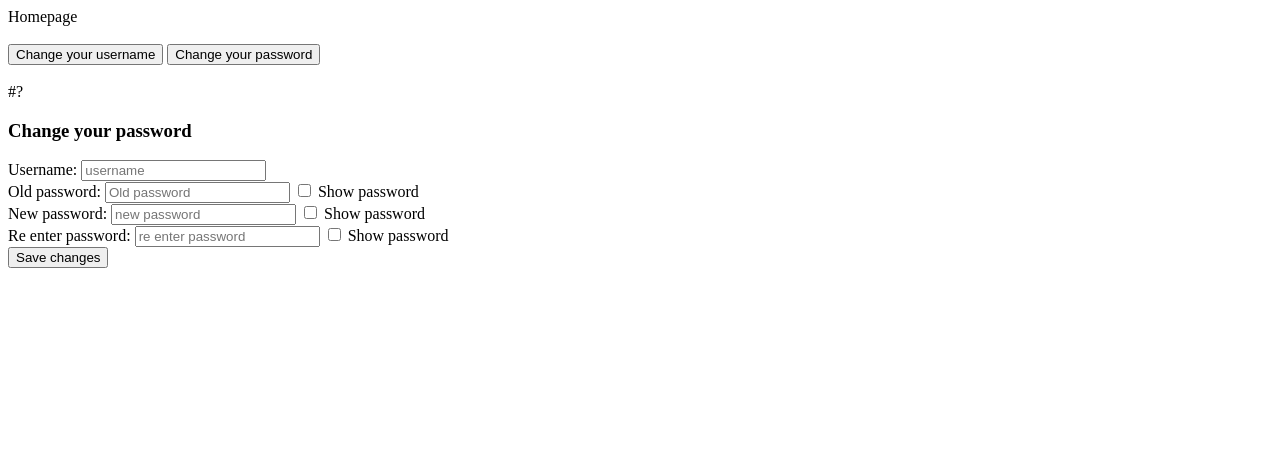
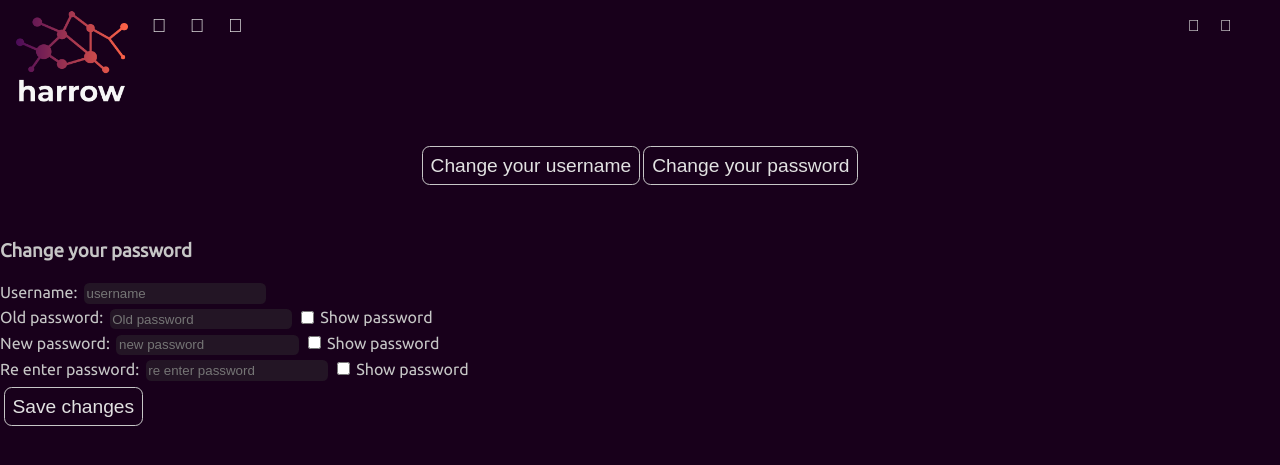
Before and after one commit to g-ioannou/Harrow, a PHP site: page /profile.php in a window 1280 px wide. Shown: the top 465 px of the page. Run offline with PHP 8.4, Linux system fonts and the light colour scheme; the visitor is signed in with stand-in values (Sample User, id 1); data that the repository does not hold is empty; some libraries are stand-ins or nearby versions.

Commit message:
Fixed wait entry error, edit profile css

```diff
--- a/controller/files.js
+++ b/controller/files.js
@@ -337,7 +337,7 @@ class HARfile {
         },
       };
 
-      console.log(cleaned_entry);
+
       cleaned_entries.push(cleaned_entry);
     }
     return cleaned_entries;
--- a/controller/save_file.js
+++ b/controller/save_file.js
@@ -8,6 +8,7 @@ $(document).ready(function () {
 });
 
 function upload_file_to_server(file) {
+
   notify("upload", `<b>Uploading file: ${file.name}`);
 
   $.ajax({
@@ -29,7 +30,7 @@ function upload_file_to_server(file) {
         "error",
         `<b>Couldn't upload ${file.name}</b> <br> Error 500 (internal server error): ${error}`
       );
-      notifications_timeout;
+
     },
   });
 }
--- a/database.sql
+++ b/database.sql
@@ -38,7 +38,7 @@ CREATE TABLE entries(
 	entry_id BIGINT AUTO_INCREMENT,
 	serverIpAddress VARCHAR(255),
 	startedDateTime DATETIME DEFAULT NULL,
-	wait FLOAT(5,5),
+	wait FLOAT(50,5),
 	PRIMARY KEY (entry_id),
 	CONSTRAINT entry_file_fk FOREIGN KEY (file_id) REFERENCES files(file_id)
 	ON DELETE CASCADE ON UPDATE CASCADE
@@ -148,7 +148,7 @@ CREATE PROCEDURE `add_entry`(
 	IN `inp_file_id` BIGINT,
 	IN `inp_startedDateTime` VARCHAR(255),
 	IN `inp_serverIpAddress` VARCHAR(255),
-	IN `inp_wait` FLOAT(5,5)
+	IN `inp_wait` FLOAT(50,5)
 )
 
 BEGIN
--- a/view/home_user/files.php
+++ b/view/home_user/files.php
@@ -77,9 +77,7 @@ if (!isset($_SESSION['email'])) {
             <button class='btn' id='admin-btn' type="button" hidden>Admin Dashboard</button>
         </div>
 
-        <div class="spacer">
-
-        </div>
+        <div class="spacer"></div>
 
         <!-- New files area -->
         <div class="new-files">
--- a/view/home_user/heatmap.php
+++ b/view/home_user/heatmap.php
@@ -30,7 +30,7 @@ session_start();
 
     <div id="map"></div>
     <button id="back-to-home" class='btn'><i class="fas fa-home"></i></button>
-    <button id="open-panel" class="btn"><i class="fas fa-cog"></i></button>
+    <button id="open-panel" class="btn"><i class="fas fa-file"></i></button>
     <div class="legend">less <span id="more">more</span> </div>
     <button id="legend-tip" class="btn"><i class="fas fa-question"></i></button>
 
--- a/view/home_user/home.php
+++ b/view/home_user/home.php
@@ -41,7 +41,7 @@ include "../../model/connection_db.php";
         <a href="/harrow/view/home_user/heatmap.php" class="btn action-btn"><i class="fal fa-map-marked-alt"></i></a>
 
         <!--user logout-->
-        <a class='nav-btn' id='logout-btn' href="/harrow/controller/logout.html"><i class="fal fa-door-open"></i></a>
+        <a class='nav-btn' id='logout-btn' href="/harrow/controller/logout.php"><i class="fal fa-door-open"></i></a>
         <!--Edit profile-->
         <a class='nav-btn' href="profile.php"><i class="fal fa-user"></i></a>
 
--- a/view/home_user/profile.php
+++ b/view/home_user/profile.php
@@ -1,9 +1,10 @@
 <?php
+session_start();
+include "../../model/connection_db.php";
 
-include "../../model/connection_db.php";
-//if(!isset($_SESSION['email'])){
-//   header('Location: home.php');
-//}
+if (!isset($_SESSION['email'])) {
+    header('location: ../../view/login/login.html');
+}
 ?>
 
 <!DOCTYPE html>
@@ -13,33 +14,45 @@ include "../../model/connection_db.php";
     <meta charset="UTF-8">
     <meta name="viewport" content="width=device-width, initial-scale=1.0">
     <script src="https://ajax.googleapis.com/ajax/libs/jquery/3.2.1/jquery.min.js"></script>
+    <link rel="stylesheet" href="https://pro.fontawesome.com/releases/v5.15.1/css/all.css" type="text/css">
     <script src="/harrow/controller/edit_profile.js"></script>
     <script src="/harrow/view/style/home.js"></script>
-    <link rel="stylesheet" href="/harrow/view/style/user.css">
+
+    <link href="https://fonts.googleapis.com/css2?family=Ubuntu&display=swap" rel="stylesheet">
 
 
+    <link rel="stylesheet" href="/harrow/view/style/topbar.css">
+    <link rel="stylesheet" href="/harrow/view/style/profile.css">
     <title>Edit profile</title>
 </head>
 
 <body>
 
     <div class="top-bar">
-        <div class="logo" >Homepage</div>
+        <a class="logo"><img id="the-logo" src="/harrow/view/images/logo_white_color.png" alt=""></a>
 
+        <a href="/harrow/view/home_user/home.php" class="btn action-btn"><i class="fal fa-home"></i></a>
 
+        <a href="/harrow/view/home_user/files.php" class="btn action-btn"><i class="fal fa-file"></i></a>
 
+        <a href="/harrow/view/home_user/heatmap.php" class="btn action-btn"><i class="fal fa-map-marked-alt"></i></a>
         <!--user logout-->
-        <a class='btn nav-btn' id='logout-btn' href="/harrow/controller/logout.php"><i class="fal fa-door-open"></i></a>
+        <a class='nav-btn' id='logout-btn' href="/harrow/controller/logout.php"><i class="fal fa-door-open"></i></a>
         <!--Edit profile-->
-        <a class='btn nav-btn' href="profile.php"><i class="fal fa-user"></i></a>
+        <a class='nav-btn' href="profile.php"><i class="fal fa-user"></i></a>
 
-
+        <!-- Admin dashboard -->
         <button class='btn' id='admin-btn' type="button" hidden>Admin Dashboard</button>
     </div>
 
+    <div class="spacer"></div>
+
+    <div class="page">
         <br>
+        <div class="action-buttons">
             <button type="button" class="btn btn-success btn-sm" id="main_username">Change your username</button>
             <button type="button" class="btn btn-success btn-sm" id="main_password">Change your password</button>
+        </div>
         <br>
         <br>
 
@@ -53,19 +66,19 @@ include "../../model/connection_db.php";
             <div id="username_error"></div>
 
             <div class="form-user">
-            <label for="username">Username:</label>
+                <label for="username">Username</label><br>
                 <input type="text" class="form-control" id="username_u" placeholder="username" name="username_u" required="">
                 <span class="error_form" id="username_error_message"></span>
             </div>
 
             <div class="form-user">
-            <label for="username">New username:</label>
+                <label for="username">New username</label><br>
                 <input type="text" class="form-control" id="new_username" placeholder="new username" name="new_username" required="">
                 <span class="error_form" id="new_username_error"></span>
             </div>
 
             <div class="form-user">
-            <label for="password">Password:</label>
+                <label for="password">Password</label><br>
                 <input type="password" class="form-control" id="password_user" placeholder="password" name="password_user" pattern="(?=.*\d)(?=.*[a-z])(?=.*[A-Z]).{8,32}" title="Your password must be at least 8 characters long, contain at least one number, one symbol and have a mixture of uppercase and lowercase letters." required="">
                 <span class="error_form" id="pass_error_message"></span>
 
@@ -82,7 +95,7 @@ include "../../model/connection_db.php";
 
         <!--Change password form-->
 
-    #?
+
         <form action="/harrow/model/edit_profile.php" id="change_password" name="change_password" method="post">
 
             <h3>Change your password</h3>
@@ -131,7 +144,7 @@ include "../../model/connection_db.php";
 
         </form>
 
-
+    </div>
 </body>
 
 </html>
--- a/view/style/files.js
+++ b/view/style/files.js
@@ -81,7 +81,7 @@ function notify(type, msg) {
   $(".notifications").prepend(html_perma_notification);
   $(".notifications-side").fadeIn(300);
 
-  notifications_timeout;
+
   notification_glow();
   setTimeout(function () {
     $(".notifications-side").fadeOut(300);
--- a/view/style/heatmap.js
+++ b/view/style/heatmap.js
@@ -181,7 +181,7 @@ function clearHeatmap(heat) {
   try {
     mymap.removeLayer(heat);
   } catch (e) {}
-  let new_heat = L.heatLayer([[50, 50]], {
+  let new_heat = L.heatLayer([], {
     minOpacity: 1,
     gradient: {
       0.05: "lightgreen",
--- /dev/null
+++ b/view/style/profile.css
@@ -0,0 +1,39 @@
+body {
+  color:  rgb(198, 198, 198);
+}
+
+.page {
+
+}
+
+.action-buttons{
+    width: 100%;
+    text-align: center;
+}
+
+.btn-sm, .btn-primary{
+    border:1px solid  rgb(198, 198, 198);
+    padding:0.4em;
+    border-radius: 0.4em;
+}
+
+.btn-sm:hover, .btn-primary:hover{
+    cursor: pointer;
+    color: rgb(217, 2, 217);
+    transition: 0.1s all 0.1s;
+    border:1px solid rgb(217, 2, 217);
+
+}
+
+input{
+    background:rgba(50, 50, 50, 0.423);
+    border:none;
+    padding:0.2em;
+    border-radius: 0.4em;
+    color: white;
+    margin:0.2em;
+}
+
+input:focus{
+    outline: none;
+}
--- a/view/style/topbar.css
+++ b/view/style/topbar.css
@@ -3,20 +3,17 @@ body {
   margin: 0;
   font-size: 1em;
   overflow: auto;
-  background:rgb(14, 1, 17);
+  background: rgb(24, 0, 27);
   color: rgb(226, 226, 226);
+  font-family: "Ubuntu", sans-serif;
 }
 
-.logo{
-
-
+.logo {
   width: max-content;
-  margin:0;
-
-
+  margin: 0;
 }
 
-#the-logo{
+#the-logo {
   width: 7em;
 }
 
@@ -34,37 +31,39 @@ a:active {
   margin: 0em;
   padding-left: 1em;
   width: 100%;
-
+  min-width: max-content;
 }
 
 .nav-btn {
   position: relative;
   right: 5%;
-  top:1em;
+  top: 1em;
   padding-left: 20px;
   float: right;
   text-align: right;
 }
 
-
-
 .action-btn {
-
   position: relative;
-  top:-80px;
+  top: -80px;
   padding-left: 20px;
 }
 
 .action-btn:hover {
   color: rgb(217, 2, 217);
+  transition: 0.1s all 0.1s;
 }
 
 .nav-btn:hover {
   color: rgb(217, 2, 217);
+  transition: 0.1s all 0.1s;
 }
 
 .btn {
+  color: rgb(226, 226, 226);
   font-size: 1.2em;
+  background:none;
+  border:none;
 }
 
 .spacer {
```
Also changed, not shown: model/save_file.php (+4 -3 lines), view/style/heatmap.css (+17 -8 lines), 1 other file. Lines whose indentation alone changed are shown as unchanged.
